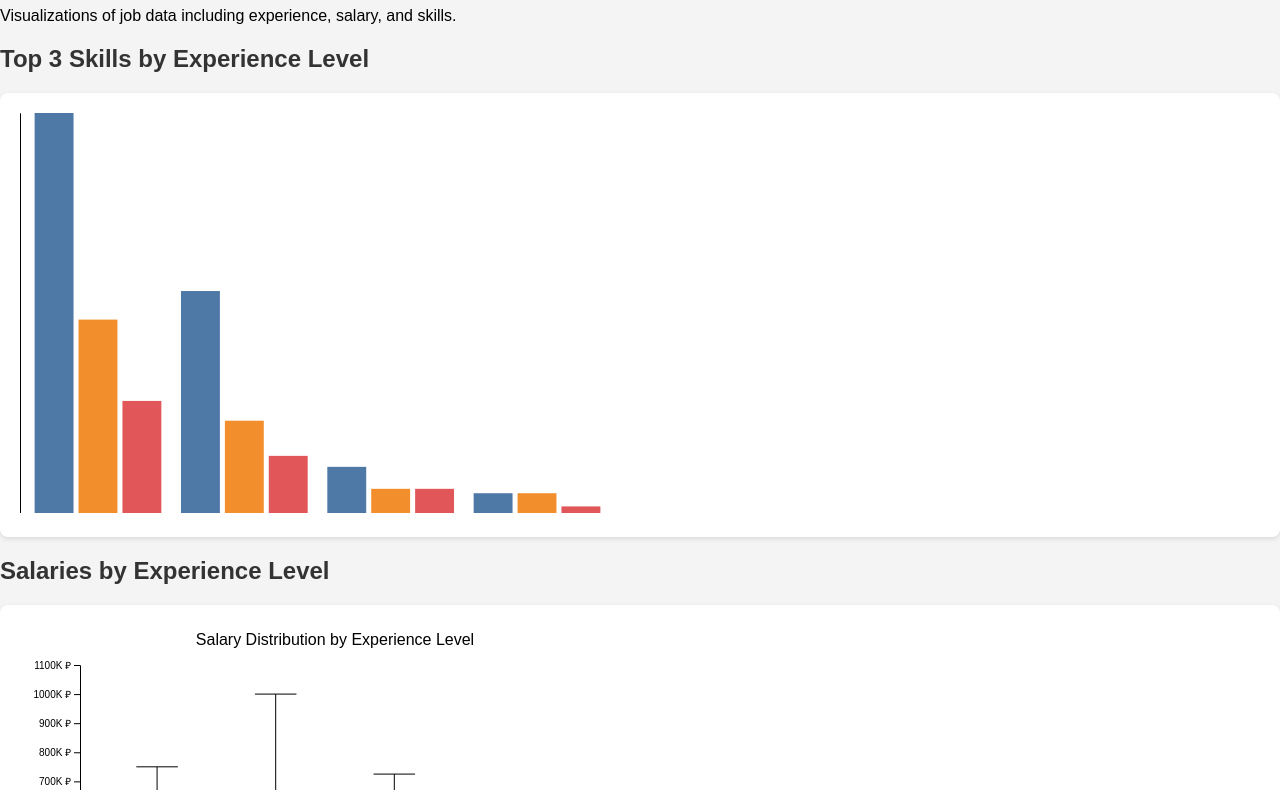
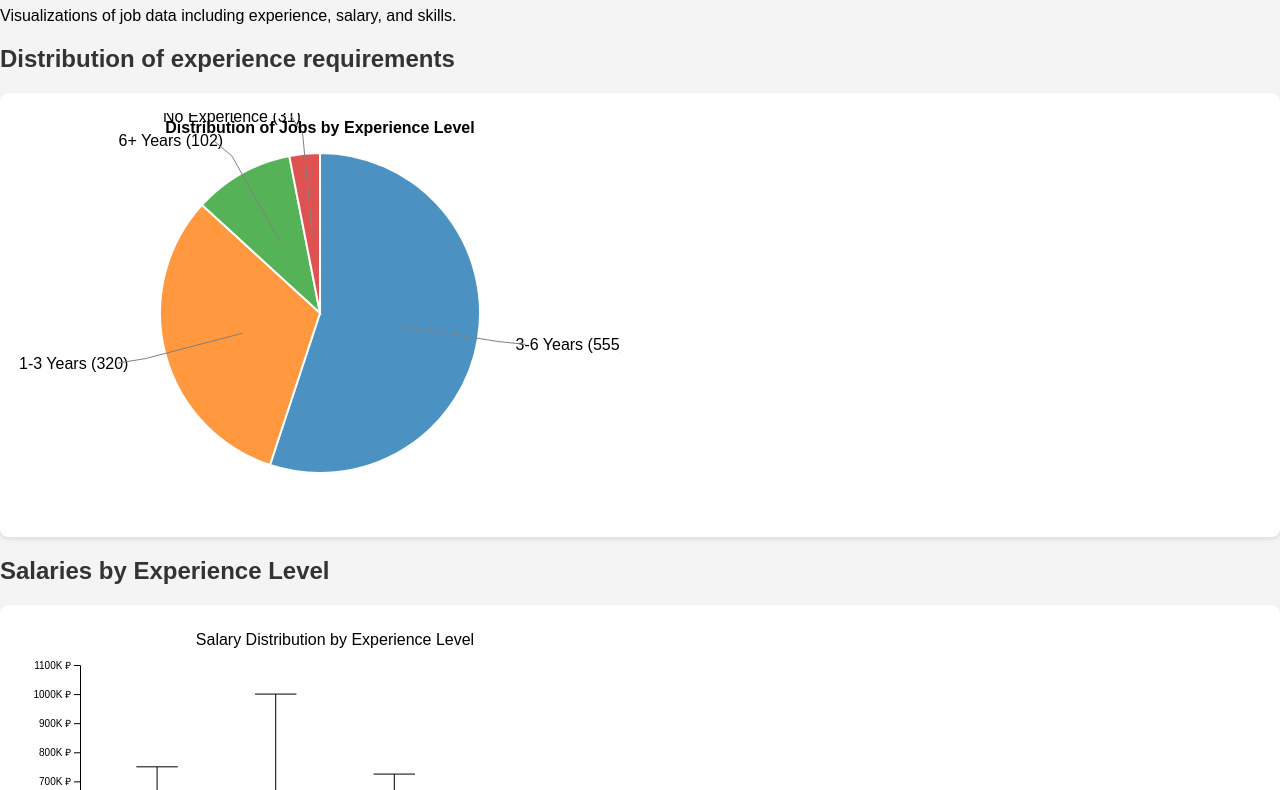
Before and after one commit to Brvcket/DWVBonus, a website: page src/index.html in a window 1280 px wide. Shown: the part 73-863 px from the top of the page. Drawn offline with nearby package versions, Linux system fonts and the light colour scheme.

Commit message:
fix: experience chart

```diff
--- a/src/index.html
+++ b/src/index.html
@@ -17,12 +17,12 @@
 </head>
 <body>
     <header>
-        <h1>HH Job Analysis</h1>
+        <h1>hh.ru job postings with query "ML"</h1>
         <p>Visualizations of job data including experience, salary, and skills.</p>
     </header>
     <main>
         <section id="experience-chart">
-            <h2>Top 3 Skills by Experience Level</h2>
+            <h2>Distribution of experience requirements</h2>
             <div class="chart" id="experience-chart-container"></div>
         </section>
         <section id="salary-chart">
--- a/src/js/charts/experienceChart.js
+++ b/src/js/charts/experienceChart.js
@@ -1,76 +1,130 @@
 export function createExperienceChart(data) {
+    // Function to count jobs by experience level
     function processData(data) {
-        const experienceLevels = [...new Set(data.map(d => d.experience))];
-        const skillCounts = {};
+        const experienceCounts = {};
 
-        experienceLevels.forEach(level => {
-            skillCounts[level] = {};
-            data.filter(d => d.experience === level).forEach(d => {
-                if (!d.skills) return;
-                d.skills.split(',').forEach(skill => {
-                    const trimmedSkill = skill.trim();
-                    if (trimmedSkill) {
-                        skillCounts[level][trimmedSkill] = (skillCounts[level][trimmedSkill] || 0) + 1;
-                    }
-                });
-            });
+        // Count jobs for each experience level
+        data.forEach(job => {
+            if (!job.experience) return;
+
+            const exp = job.experience.trim();
+            experienceCounts[exp] = (experienceCounts[exp] || 0) + 1;
         });
 
-        const topSkills = {};
-        experienceLevels.forEach(level => {
-            topSkills[level] = Object.entries(skillCounts[level])
-                .sort((a, b) => b[1] - a[1])
-                .slice(0, 3);
-        });
-
-        return {
-            experienceLevels,
-            topSkills
-        };
+        // Convert to array for D3's pie layout
+        return Object.entries(experienceCounts)
+            .map(([experience, count]) => ({ experience, count }))
+            .sort((a, b) => b.count - a.count); // Sort by count (optional)
     }
 
     // Process the data
-    const processed = processData(data);
-    const { experienceLevels, topSkills } = processed;
+    const experienceData = processData(data);
+
+    // Map experience levels to English labels
+    const experienceLabels = {
+        'не требуется': 'No Experience',
+        '1–3 года': '1-3 Years',
+        '3–6 лет': '3-6 Years',
+        'более 6 лет': '6+ Years'
+    };
 
     // Clear any existing content
     d3.select('#experience-chart-container').html('');
 
+    // Set up dimensions
+    const width = 600;
+    const height = 400;
+    const radius = Math.min(width, height) / 2;
+
     // Create SVG
     const svg = d3.select('#experience-chart-container')
         .append('svg')
-        .attr('width', 600)
-        .attr('height', 400);
+        .attr('width', width)
+        .attr('height', height)
+        .append('g')
+        .attr('transform', `translate(${width / 2}, ${height / 2})`);
 
-    const xScale = d3.scaleBand()
-        .domain(experienceLevels)
-        .range([0, 600])
-        .padding(0.1);
+    // Define color scale - use a categorical color scheme
+    const colors = d3.scaleOrdinal(d3.schemeCategory10);
 
-    const yScale = d3.scaleLinear()
-        .domain([0, d3.max(Object.values(topSkills).flat().map(d => d[1]))])
-        .range([400, 0]);
+    // Create pie layout
+    const pie = d3.pie()
+        .value(d => d.count)
+        .sort(null); // Keep the original order
 
-    svg.selectAll('.bar')
-        .data(experienceLevels)
+    // Create arc generator
+    const arc = d3.arc()
+        .innerRadius(0) // For a pie chart (no hole in the middle)
+        .outerRadius(radius * 0.8);
+
+    // Create outer arc for label positioning
+    const outerArc = d3.arc()
+        .innerRadius(radius * 0.9)
+        .outerRadius(radius * 0.9);
+
+    // Create pie chart segments
+    const segments = svg.selectAll('.arc')
+        .data(pie(experienceData))
         .enter()
         .append('g')
-        .attr('class', 'bar')
-        .attr('transform', d => `translate(${xScale(d)}, 0)`)
-        .selectAll('rect')
-        .data(d => topSkills[d])
-        .enter()
-        .append('rect')
-        .attr('x', (d, i) => i * (xScale.bandwidth() / 3))
-        .attr('y', d => yScale(d[1]))
-        .attr('width', xScale.bandwidth() / 3 - 5)
-        .attr('height', d => 400 - yScale(d[1]))
-        .attr('fill', (d, i) => ['#4e79a7', '#f28e2c', '#e15759'][i]);
+        .attr('class', 'arc');
 
-    svg.append('g')
-        .attr('transform', 'translate(0, 400)')
-        .call(d3.axisBottom(xScale));
+    // Add path elements for each segment
+    segments.append('path')
+        .attr('d', arc)
+        .attr('fill', (d, i) => colors(i))
+        .attr('stroke', 'white')
+        .style('stroke-width', '2px')
+        .style('opacity', 0.8)
+        .append('title') // Add tooltips
+        .text(d => {
+            const englishLabel = experienceLabels[d.data.experience] || d.data.experience;
+            return `${englishLabel}: ${d.data.count} jobs (${(d.data.count / data.length * 100).toFixed(1)}%)`;
+        });
 
-    svg.append('g')
-        .call(d3.axisLeft(yScale));
+    // Add labels with English translations
+    segments.append('text')
+        .attr('transform', d => {
+            const pos = outerArc.centroid(d);
+            // Move labels outward from the center
+            const x = pos[0] * 1.1;
+            const y = pos[1] * 1.1;
+            return `translate(${x}, ${y})`;
+        })
+        .attr('dy', '.35em')
+        .style('text-anchor', d => {
+            const midangle = d.startAngle + (d.endAngle - d.startAngle) / 2;
+            return (midangle < Math.PI ? 'start' : 'end');
+        })
+        .text(d => {
+            const englishLabel = experienceLabels[d.data.experience] || d.data.experience;
+            return `${englishLabel} (${d.data.count})`;
+        });
+
+    // Add lines connecting segments to labels
+    segments.append('polyline')
+        .attr('points', d => {
+            const pos = outerArc.centroid(d);
+            // Move lines outward from center
+            const x = pos[0] * 1.1;
+            const y = pos[1] * 1.1;
+
+            // Position line based on which side of the pie
+            const midangle = d.startAngle + (d.endAngle - d.startAngle) / 2;
+            const x2 = midangle < Math.PI ? x + 10 : x - 10;
+
+            return [arc.centroid(d), outerArc.centroid(d), [x2, y]];
+        })
+        .style('fill', 'none')
+        .style('stroke', 'gray')
+        .style('stroke-width', 1);
+
+    // Add title
+    svg.append('text')
+        .attr('x', 0)
+        .attr('y', -height/2 + 20)
+        .attr('text-anchor', 'middle')
+        .style('font-size', '16px')
+        .style('font-weight', 'bold')
+        .text('Distribution of Jobs by Experience Level');
 }
```
